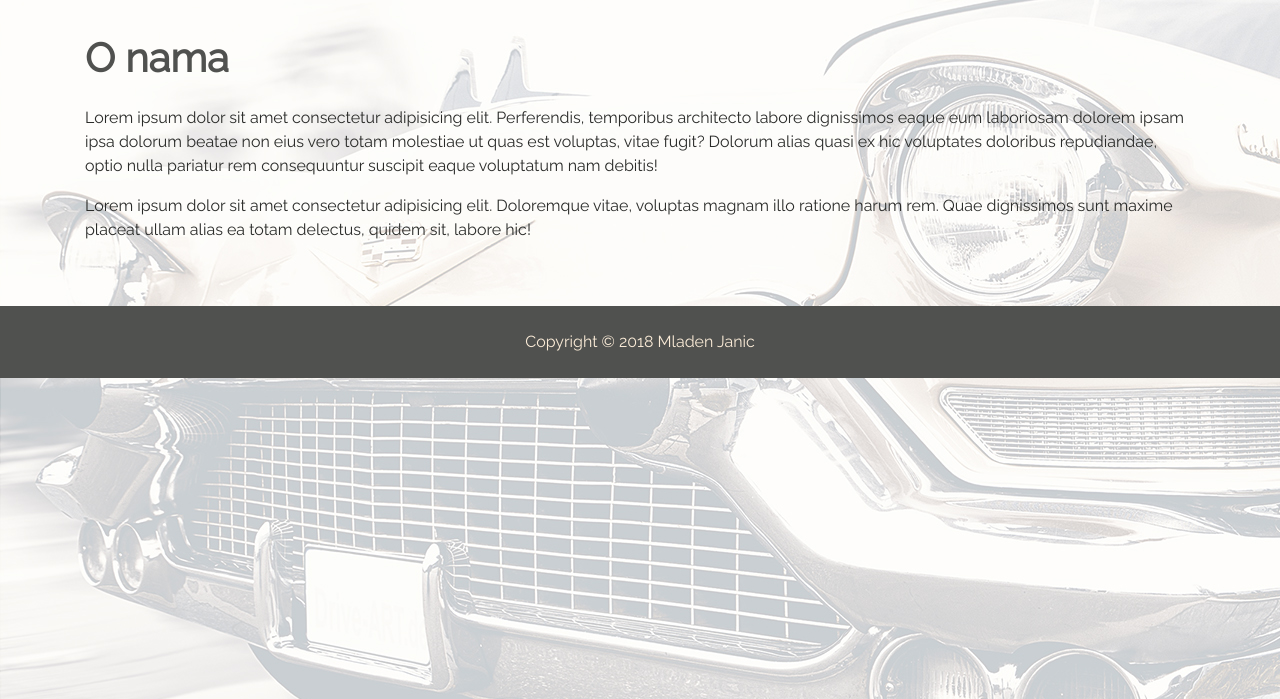
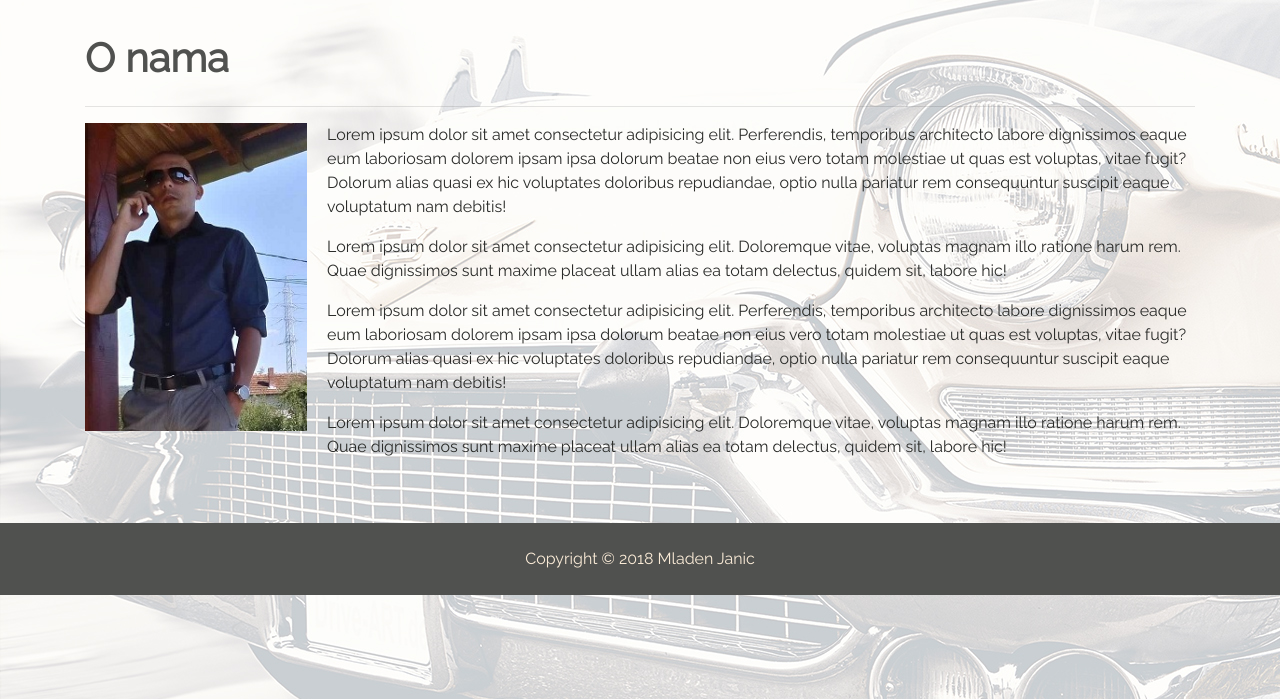
Before and after one commit to mladenjanic/Polovnjaci, a Django app: page /about in a window 1280 px wide. Shown: the part 64-763 px from the top of the page. Run offline with Django 3.2, Linux system fonts and the light colour scheme; some libraries are stand-ins or nearby versions.

Commit message:
Edit About Page

```diff
--- a/cars/views.py
+++ b/cars/views.py
@@ -24,8 +24,8 @@ def fleets(request):
 
 def fleet(request, id):
   fleet = Fleet.objects.get(id=id)
-  user = User.objects.get(id=fleet.user.id)
-  return render(request, 'cars/car_detail.html', {'fleet':fleet, 'user': user})
+  fl_user = User.objects.get(id=fleet.user_id)
+  return render(request, 'cars/car_detail.html', {'fleet':fleet, 'fl_user': fl_user})
 
 @login_required
 def regcar(request):
--- a/polovnjaci/static/css/style.css
+++ b/polovnjaci/static/css/style.css
@@ -124,11 +124,18 @@ img {
 .price-num {
   background-image: url('../img/price.png');
   background-repeat: no-repeat;
-  background-size: 50%;
+  background-size: 130px;
   padding: 12px 10px 10px 15px;
   color: #ffe066;
   font-weight: bold;
   font-size: 1.4rem;
+}
+
+.user_pic {
+  width: 20%;
+  margin-right: 20px;
+  margin-bottom: 10px;
+  float: left;
 }
 
 .segment-title {
--- a/templates/pages/about.html
+++ b/templates/pages/about.html
@@ -1,9 +1,13 @@
 {% extends 'base.html' %}
+{% load static %}
 
 
 {% block content %}
   <h1 class="mb-4 mt-4">O nama</h1>
-
+  <hr>
+  <img src="{% static 'img/user.jpg' %}" class="user_pic">
+  <p>Lorem ipsum dolor sit amet consectetur adipisicing elit. Perferendis, temporibus architecto labore dignissimos eaque eum laboriosam dolorem ipsam ipsa dolorum beatae non eius vero totam molestiae ut quas est voluptas, vitae fugit? Dolorum alias quasi ex hic voluptates doloribus repudiandae, optio nulla pariatur rem consequuntur suscipit eaque voluptatum nam debitis!</p>
+  <p>Lorem ipsum dolor sit amet consectetur adipisicing elit. Doloremque vitae, voluptas magnam illo ratione harum rem. Quae dignissimos sunt maxime placeat ullam alias ea totam delectus, quidem sit, labore hic!</p>
   <p>Lorem ipsum dolor sit amet consectetur adipisicing elit. Perferendis, temporibus architecto labore dignissimos eaque eum laboriosam dolorem ipsam ipsa dolorum beatae non eius vero totam molestiae ut quas est voluptas, vitae fugit? Dolorum alias quasi ex hic voluptates doloribus repudiandae, optio nulla pariatur rem consequuntur suscipit eaque voluptatum nam debitis!</p>
   <p>Lorem ipsum dolor sit amet consectetur adipisicing elit. Doloremque vitae, voluptas magnam illo ratione harum rem. Quae dignissimos sunt maxime placeat ullam alias ea totam delectus, quidem sit, labore hic!</p>
   <br>
```
Also changed, not shown: templates/cars/car_detail.html (+4 -4 lines), polovnjaci/static/img/user.jpg (added).
